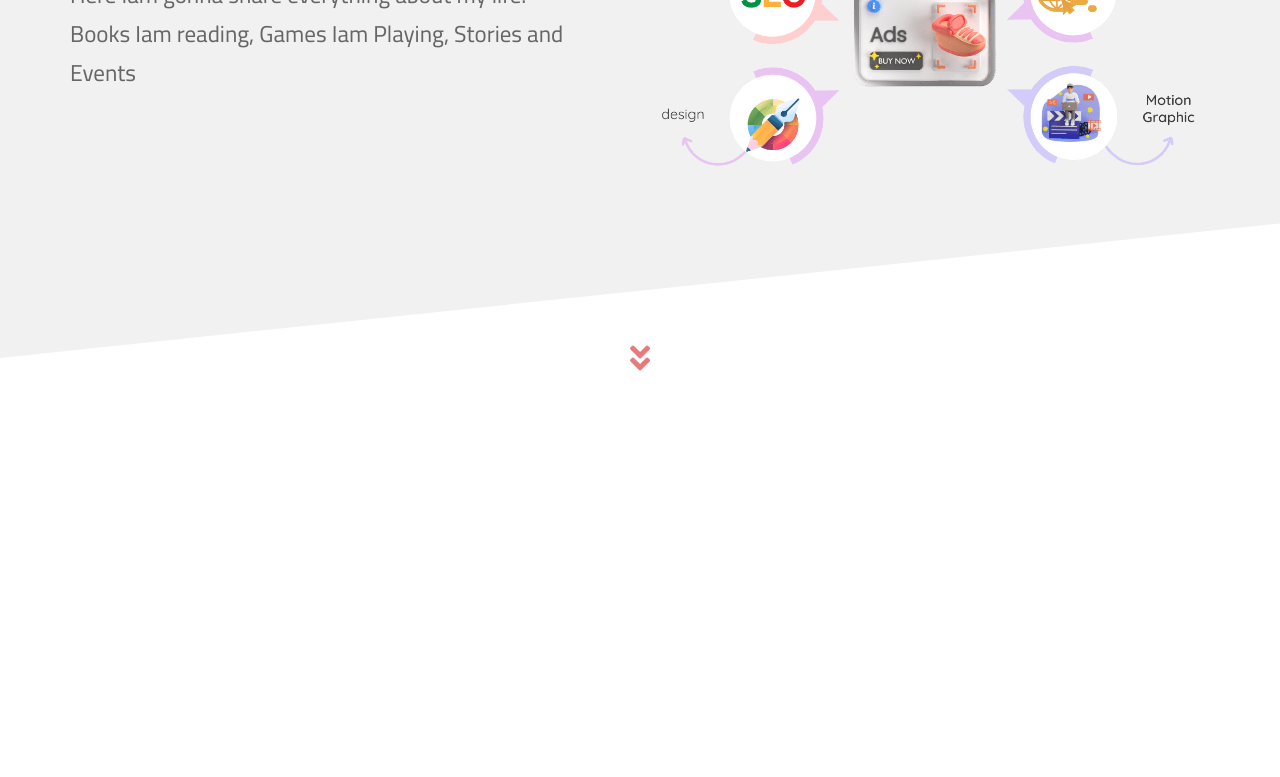
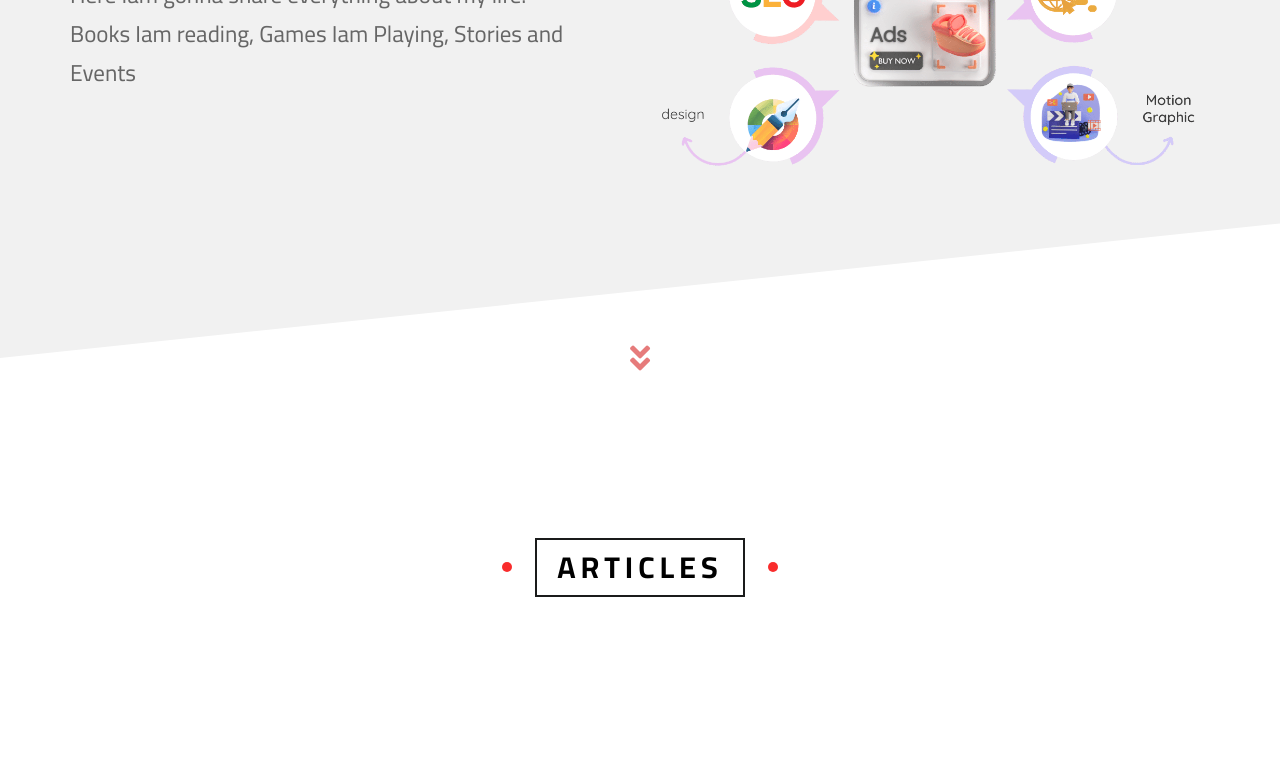
Before and after one commit to said-boutayeb/staylix-3, a plain HTML site: page index.html in a window 1280 px wide. Shown: the part 362-1139 px from the top of the page. Before the commit the page ends 800 px from the top, so only its background shows below. Drawn offline with Linux system fonts and the light colour scheme.

Commit message:
add main title with samthing also

```diff
--- a/css/astralix.css
+++ b/css/astralix.css
@@ -1,12 +1,4 @@
 /* --------------------------- Start Global Rules --------------------------- */
-* {
-    -webkit-box-sizing: border-box;
-    -moz-box-sizing: border-box;
-    box-sizing: border-box;
-    margin: 0;
-    padding: 0;
-}
-
 :root {
     --main-color: #f92c2c;
     --main-color-alt: #d41f1f;
@@ -16,6 +8,19 @@
     --paragraph-color: rgb(119, 119, 119);
     --main-transition: 0.3s;
     --main-padding: 100px 0px;
+}
+
+* {
+    -webkit-box-sizing: border-box;
+    -moz-box-sizing: border-box;
+    box-sizing: border-box;
+    margin: 0;
+    padding: 0;
+}
+
+*::selection {
+    background-color: var(--main-color);
+    color: var(--section-background);
 }
 
 html {
@@ -36,6 +41,26 @@ ul {
 a {
     text-decoration: none;
 }
+
+/* -------------------------------- scrollbar ------------------------------- */
+::-webkit-scrollbar {
+    width: 12px;
+    background-color: var(--secondary-color);
+}
+
+::-webkit-scrollbar-thumb {
+    background: linear-gradient(transparent, var(--main-color));
+    border-radius: 8px;
+    height: 100px;
+}
+
+::-webkit-scrollbar-thumb:hover {
+    background: linear-gradient(transparent, var(--main-color-alt));
+}
+
+/* ---------------------------- End Global Rules ---------------------------- */
+
+/* ----------------------------- Start Component ---------------------------- */
 
 /* Start Container */
 .container {
@@ -66,7 +91,93 @@ a {
 }
 
 /* End Container */
-/* --------------------------- End Global Rules --------------------------- */
+
+/* Start main-title */
+.main-title {
+    border: 2px solid var(--secondary-color);
+    margin: 0 auto 80px;
+    padding: 10px 20px;
+    font-size: 30px;
+    width: fit-content;
+    text-transform: uppercase;
+    letter-spacing: 5.2px;
+    position: relative;
+    z-index: 1;
+    transition: var(--main-transition);
+}
+
+.main-title::before,
+.main-title::after {
+    content: '';
+    position: absolute;
+    background-color: var(--main-color);
+    width: 10px;
+    height: 10px;
+    border-radius: 50px;
+    top: 50%;
+    transform: translateY(-50%);
+    transition: var(--main-transition);
+}
+
+.main-title::before {
+    left: -35px;
+}
+
+.main-title::after {
+    right: -35px;
+}
+
+/* --------------------------------- :hover --------------------------------- */
+.main-title:hover {
+    color: var(--section-background);
+    border: 2px solid var(--section-background);
+    transition-delay: .4s;
+}
+
+.main-title:hover::before {
+    animation: left-move .6s linear forwards;
+    z-index: -1;
+}
+
+.main-title:hover::after {
+    animation: right-move .6s linear forwards;
+    z-index: -1;
+}
+
+/* -------------------------------- Animation ------------------------------- */
+@keyframes left-move {
+    50% {
+        width: 10px;
+        height: 10px;
+        left: 0;
+    }
+
+    100% {
+        border-radius: 0px;
+        left: 0;
+        width: 100%;
+        height: 100%;
+    }
+}
+
+@keyframes right-move {
+    50% {
+        width: 10px;
+        height: 10px;
+        right: 0;
+    }
+
+    100% {
+        border-radius: 0px;
+        right: 0;
+        width: 100%;
+        height: 100%;
+    }
+}
+
+/* End main-title */
+/* ------------------------------ End Component ----------------------------- */
+
 
 /* -------------------------------------------------------------------------- */
 /*                                Start Header                                */
@@ -94,6 +205,7 @@ a {
     display: flex;
     justify-content: center;
     align-items: center;
+    letter-spacing: -1px;
 }
 
 .header .logo span {
@@ -294,7 +406,7 @@ a {
 .landing .text h1 {
     font-size: 40px;
     margin: 0px;
-    letter-spacing: -2px;
+    letter-spacing: -1px;
 }
 
 .landing .text h1 a span {
@@ -411,3 +523,20 @@ a {
 /* -------------------------------------------------------------------------- */
 /*                                 End Landing                                */
 /* -------------------------------------------------------------------------- */
+
+
+/* -------------------------------------------------------------------------- */
+/*                               Start Articles                               */
+/* -------------------------------------------------------------------------- */
+.articles {
+    padding: var(--main-padding);
+}
+
+
+
+
+
+
+/* -------------------------------------------------------------------------- */
+/*                                End Articles                                */
+/* -------------------------------------------------------------------------- */
--- a/index.html
+++ b/index.html
@@ -94,11 +94,33 @@
             </div>
             <a href="Articles" class="go-down"><i class="fas fa-angle-double-down fa-2x"></i></a>
         </div>
+
     </div>
     <!-- ----------------------------------------------------------------------- -->
     <!--                              End Landing                                -->
     <!-- ----------------------------------------------------------------------- -->
 
+    <!-- ----------------------------------------------------------------------- -->
+    <!--                             Start Articles                              -->
+    <!-- ----------------------------------------------------------------------- -->
+    <div class="articles">
+        <h2 class="main-title">
+            Articles
+        </h2>
+        <div class="container">
+
+
+
+
+
+
+
+
+        </div>
+    </div>
+    <!-- ----------------------------------------------------------------------- -->
+    <!--                              End Articles                               -->
+    <!-- ----------------------------------------------------------------------- -->
 </body>
 
 </html>
```
